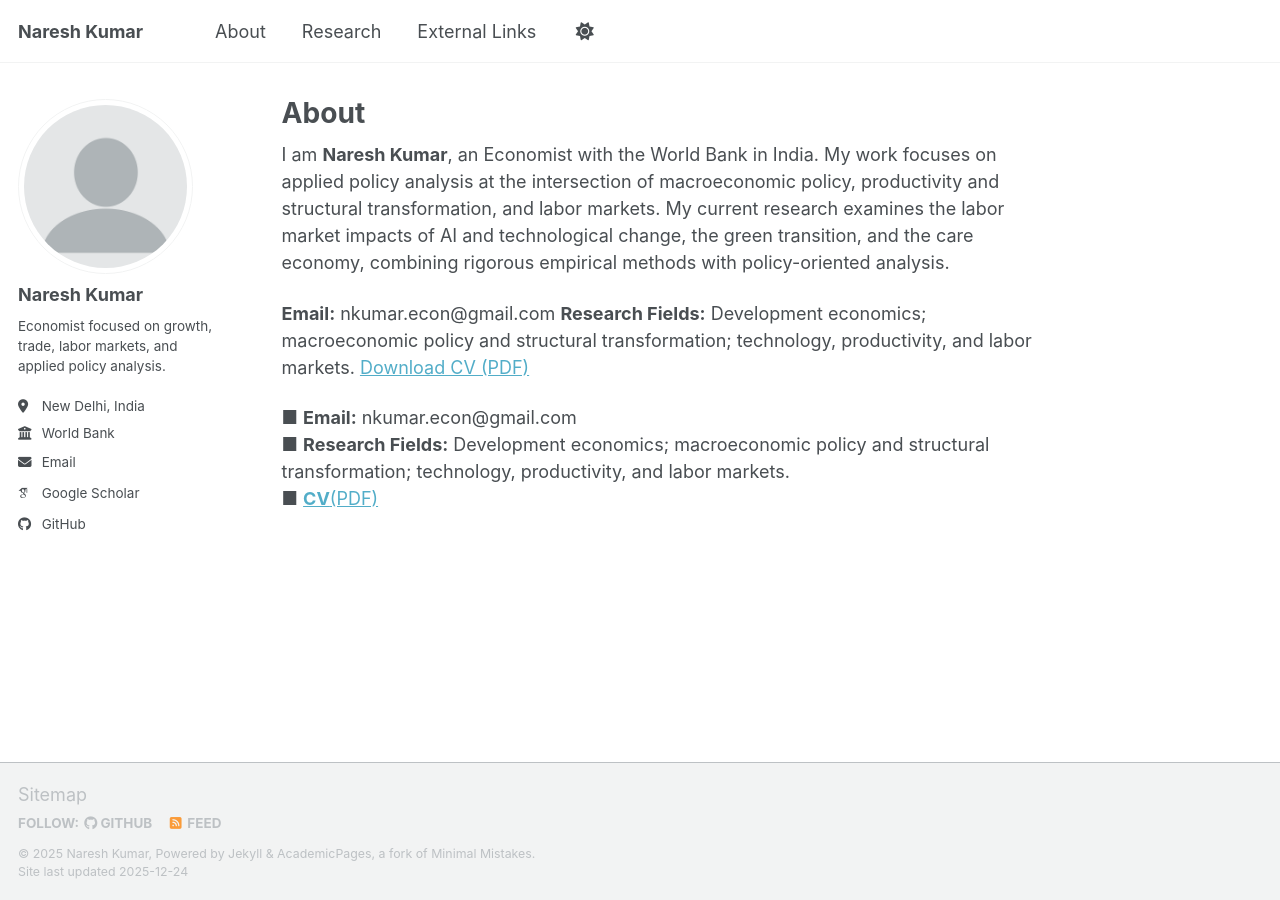
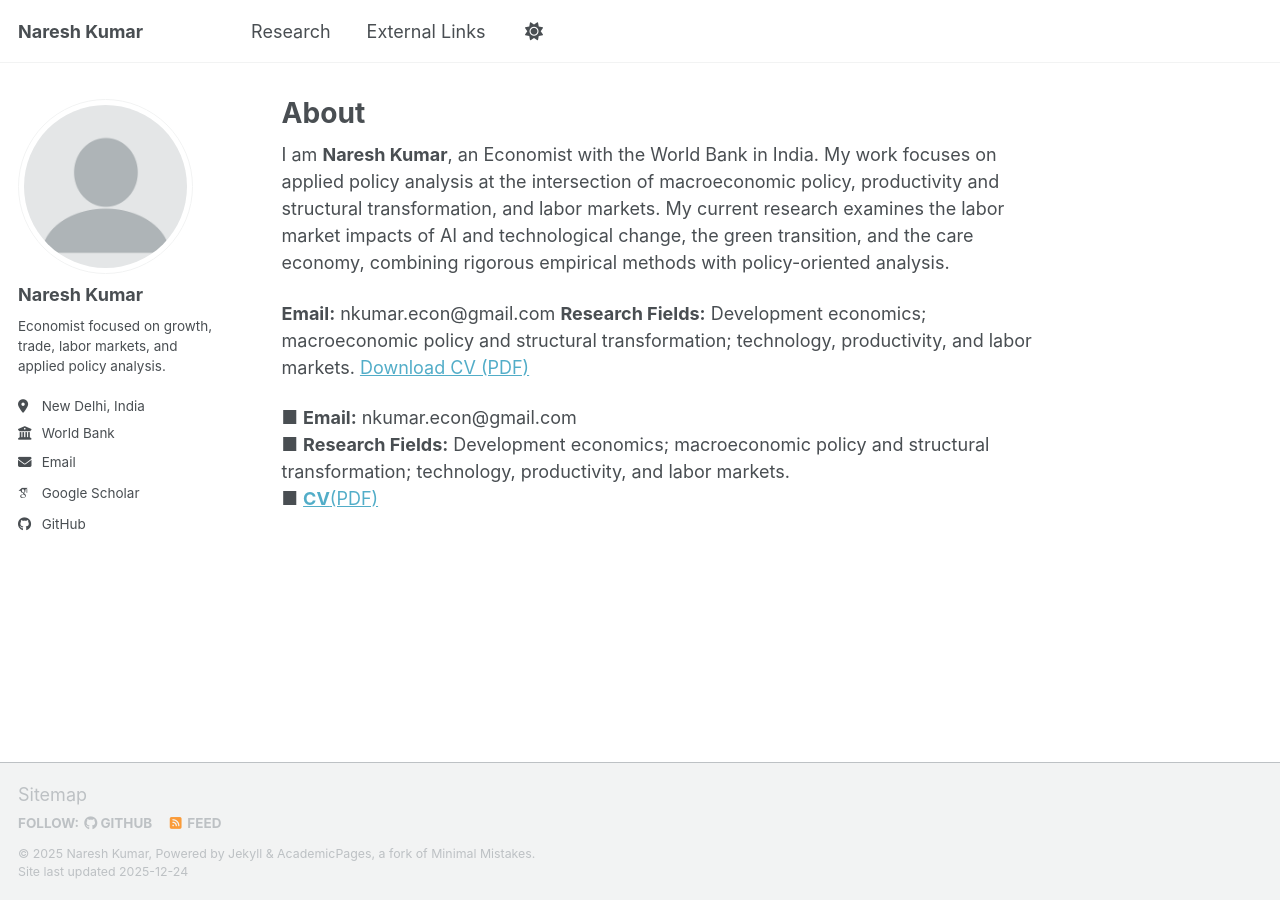
Before and after one commit to nkumar05/nkumar.github.io, a Jekyll site: the page built from _pages/about.md, in a window 1280 px wide. Built offline with Jekyll 4.4.1, drawn with Linux system fonts in a browser that asks for light colours; some web fonts are replaced; a script bundle is joined from its source files by our own code; library files that are not in the unit come from our copies.

Commit message:
Update navigation.yml

```diff
--- a/_data/navigation.yml
+++ b/_data/navigation.yml
@@ -8,7 +8,7 @@
 #      Markdown formatted page while the second is generated using JSON.
 
 main:
-  - title: "About"
+  - title: ""
     url: /
   - title: "Research"
     url: /research/
```
